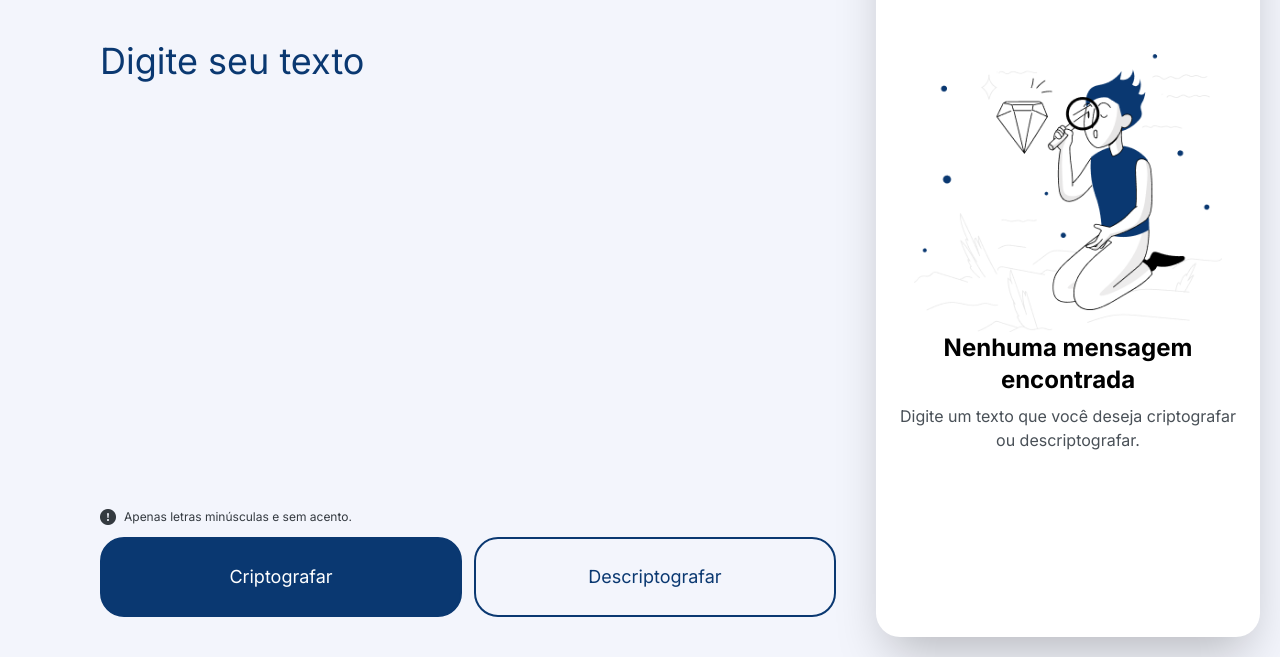
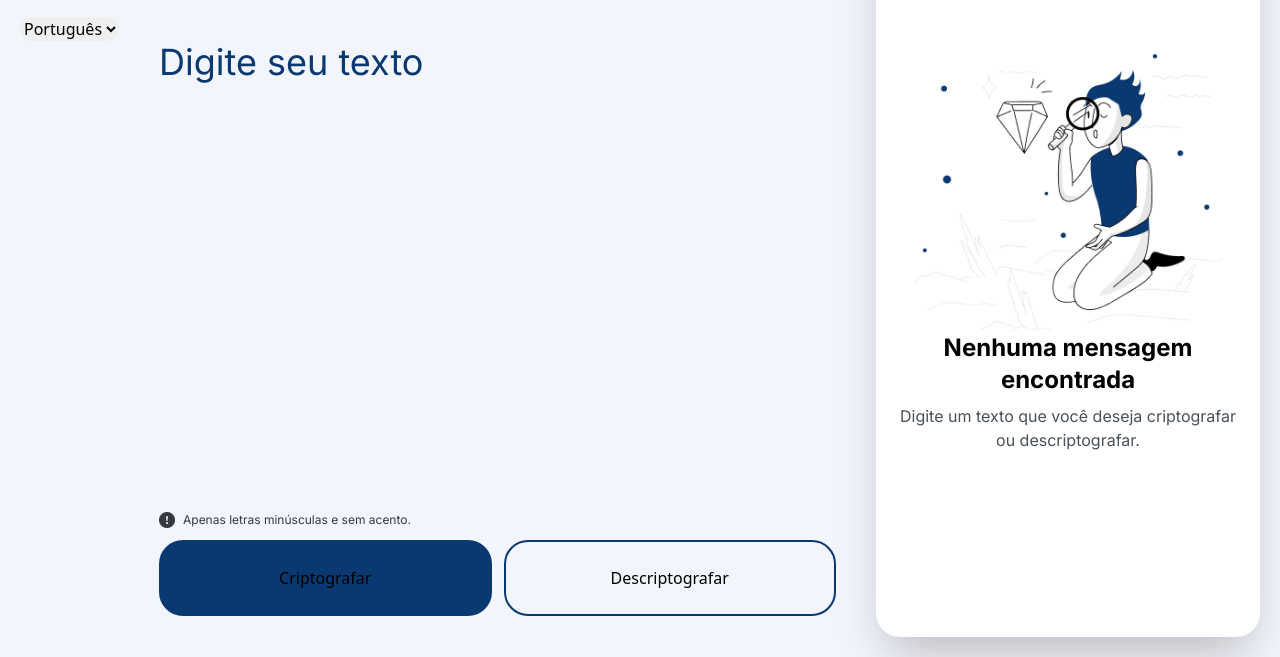
Before and after one commit to izaqueIsrael/aluraChallenge, a website built with webpack: page src/index.html in a window 1280 px wide. Shown: the part 143-800 px from the top of the page. Built offline with nearby package versions, Linux system fonts and the light colour scheme.

Commit message:
adding languages

```diff
--- a/package.json
+++ b/package.json
@@ -30,6 +30,7 @@
     "tailwindcss": "^3.4.4",
     "ts-jest": "^29.1.5",
     "ts-loader": "^9.5.1",
+    "ts-node": "^10.9.2",
     "typescript": "^5.5.3",
     "util": "^0.12.5",
     "webpack": "^5.92.1",
--- a/src/index.html
+++ b/src/index.html
@@ -14,10 +14,21 @@
     class="w-full bg-[#f3f5fc] min-h-screen max-w-[1440px] flex flex-col items-center lg:flex-row lg:gap-10 xl:mx-auto"
   >
     <header
-      class="w-11/12 mt-3 lg:mt-10 lg:w-auto lg:min-h-[85vh] lg:items-start lg:justify-start lg:ml-5"
+      class="w-11/12 mt-3 flex justify-between items-center gap-5 lg:flex-col lg:mt-10 lg:w-auto lg:min-h-[85vh] lg:items-start lg:justify-start lg:ml-5"
     >
       <div class="w-10">
-        <img alt="logo" src="<%= require('./assets/images/logo.png') %>" />
+        <img
+          alt="logo"
+          data-alt="logo"
+          src="<%= require('./assets/images/logo.png') %>"
+        />
+      </div>
+      <div>
+        <select class="rounded-full" id="language-selector">
+          <option value="en">English</option>
+          <option value="pt" selected>Português</option>
+          <option value="es">Español</option>
+        </select>
       </div>
     </header>
     <main
@@ -44,6 +55,7 @@
           <div class="flex gap-2 w-full">
             <img
               alt="info"
+              data-alt="info"
               src="<%= require('./assets/images/attention.png') %>"
               class="w-4 h-4"
             />
@@ -86,6 +98,7 @@
         >
           <img
             alt="searching"
+            data-alt="searching"
             src="<%= require('./assets/images/searching.png') %>"
             class="w-[80%]"
           />
@@ -95,11 +108,12 @@
           class="w-full flex flex-col items-center justify-center"
         >
           <div class="w-11/12">
-            <h2 class="font-inter text-2xl font-bold text-center">
+            <h2 id="noMessage" class="font-inter text-2xl font-bold text-center">
               Nenhuma mensagem encontrada
             </h2>
             <p
               class="font-inter font-normal leading-6 text-center text-md m-2 text-[#495057]"
+              id="placeholderText"
             >
               Digite um texto que você deseja criptografar ou descriptografar.
             </p>
@@ -111,7 +125,7 @@
           class="hidden w-full h-[93vh] flex-col items-center justify-between 2xl:justify-around"
         >
           <div class="w-11/12 p-4">
-            <h2 class="font-inter text-2xl font-bold text-center">
+            <h2 id="resultTitle" class="font-inter text-2xl font-bold text-center">
               Resultado:
             </h2>
             <p
--- /dev/null
+++ b/src/locales/pt.json
@@ -0,0 +1,25 @@
+{
+    "ariaLabels": {
+      "inputText": "insira uma palavra ou frase"
+    },
+    "placeholders": {
+      "inputText": "Digite seu texto"
+    },
+    "alts": {
+      "logo": "logo",
+      "info": "info",
+      "searching": "procurando"
+    },
+    "messages": {
+      "invalidText": "Texto inválido. Apenas letras minúsculas e sem acentos são permitidas.",
+      "infoText": "Apenas letras minúsculas e sem acento.",
+      "noMessage": "Nenhuma mensagem encontrada",
+      "resultTitle": "Resultado:",
+      "copyAlert": "Texto copiado para área de transferência",
+      "encrypt": "Criptografar",
+      "decrypt": "Descriptografar",
+      "clean": "Limpar",
+      "copy": "Copiar",
+      "placeholderText": "Digite um texto que você deseja criptografar ou descriptografar."
+    }
+  }
--- a/src/main.ts
+++ b/src/main.ts
@@ -2,5 +2,97 @@ import "./styles/tailwind.css";
 import { TextEncryptor } from "./components/textEncryptor";
 
 document.addEventListener("DOMContentLoaded", () => {
+  const languageSelector = document.getElementById("language-selector") as HTMLSelectElement;
+
+  function loadTexts(language: string) {
+    fetch(`./locales/${language}.json`)
+      .then(response => response.json())
+      .then(texts => {
+        document.title = texts.title;
+
+        const inputText = document.getElementById("input-text");
+        if (inputText) {
+          inputText.setAttribute("aria-label", texts.ariaLabels.inputText);
+          inputText.setAttribute("placeholder", texts.placeholders.inputText);
+        }
+
+        const logoImg = document.querySelector("img[data-alt='logo']");
+        if (logoImg) {
+          logoImg.setAttribute("alt", texts.alts.logo);
+        }
+
+        const infoImg = document.querySelector("img[data-alt='info']");
+        if (infoImg) {
+          infoImg.setAttribute("alt", texts.alts.info);
+        }
+
+        const searchingImg = document.querySelector("img[data-alt='searching']");
+        if (searchingImg) {
+          searchingImg.setAttribute("alt", texts.alts.searching);
+        }
+
+        const alertText = document.getElementById("alert-text");
+        if (alertText) {
+          alertText.textContent = texts.messages.invalidText;
+        }
+
+        const infoText = document.querySelector("h2");
+        if (infoText) {
+          infoText.textContent = texts.messages.infoText;
+        }
+
+        const encryptBtn = document.getElementById("encrypt-btn");
+        if (encryptBtn) {
+          encryptBtn.textContent = texts.messages.encrypt;
+        }
+
+        const decryptBtn = document.getElementById("decrypt-btn");
+        if (decryptBtn) {
+          decryptBtn.textContent = texts.messages.decrypt;
+        }
+
+        const resultTitle = document.querySelector("#resultTitle");
+        if (resultTitle) {
+          resultTitle.textContent = texts.messages.resultTitle;
+        }
+
+        const outputCopyAlert = document.getElementById("outputCopyAlert");
+        if (outputCopyAlert) {
+          outputCopyAlert.textContent = texts.messages.copyAlert;
+        }
+
+        const cleanBtn = document.getElementById("clean-btn");
+        if (cleanBtn) {
+          cleanBtn.textContent = texts.messages.clean;
+        }
+
+        const copyBtn = document.getElementById("copy-btn");
+        if (copyBtn) {
+          copyBtn.textContent = texts.messages.copy;
+        }
+
+        const placeholderText = document.getElementById("placeholderText");
+        if (placeholderText) {
+          placeholderText.textContent = texts.messages.placeholderText;
+        }
+
+        const noMessage = document.getElementById("noMessage");
+        if (noMessage) {
+          noMessage.textContent = texts.messages.noMessage;
+        }
+      })
+      .catch(err => console.error('Failed to load language file', err));
+  }
+
+  languageSelector.addEventListener("change", (event) => {
+    const selectedLanguage = (event.target as HTMLSelectElement).value;
+    localStorage.setItem("language", selectedLanguage);
+    loadTexts(selectedLanguage);
+  });
+
+  const savedLanguage = localStorage.getItem("language") || "pt";
+  languageSelector.value = savedLanguage;
+  loadTexts(savedLanguage);
+
   new TextEncryptor();
 });
--- a/webpack.config.js
+++ b/webpack.config.js
@@ -52,7 +52,8 @@ module.exports = {
     }),
     new CopyWebpackPlugin({
       patterns: [
-        { from: './src/assets/favicon.png', to: 'images/favicon.png' },  // Adicione esta linha
+        { from: './src/assets/favicon.png', to: 'images/favicon.png' },
+        { from: './src/locales', to: 'locales' },  // Adiciona esta linha para copiar a pasta locales
       ],
     }),
   ],
```
Also changed, not shown: src/locales/en.json (added, +25 -0 lines), src/locales/es.json (added, +25 -0 lines).
